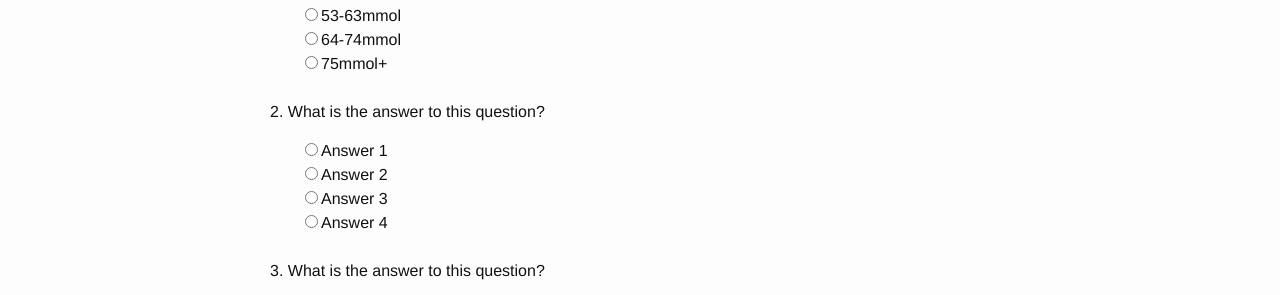
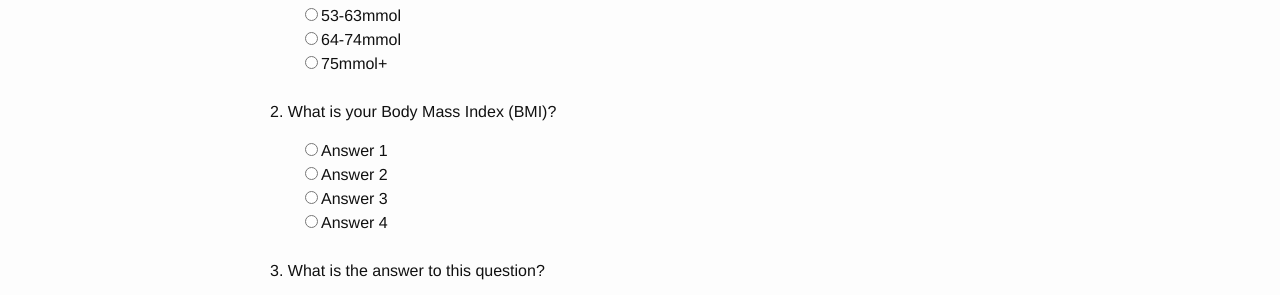
Before and after one commit to michaelwhitman/michaelwhitman.github.io, a Jekyll site: the page built from index.html, in a window 1280 px wide and 900 px high. Shown: the part 220-515 px from the top of the window. Built offline with Jekyll 4.4.1, drawn with Linux system fonts in a browser that asks for light colours.

Commit message:
Update index.html

```diff
--- a/index.html
+++ b/index.html
@@ -21,7 +21,7 @@ layout: default
 </ul>
 <br/>
 
-<p class="question">2. What is the answer to this question?</p>
+<p class="question">2. What is your Body Mass Index (BMI)?</p>
 
 <ul class="answers">
 <input type="radio" name="q2" value="a" id="q2a"><label for="q2a">Answer 1</label><br/>
```
